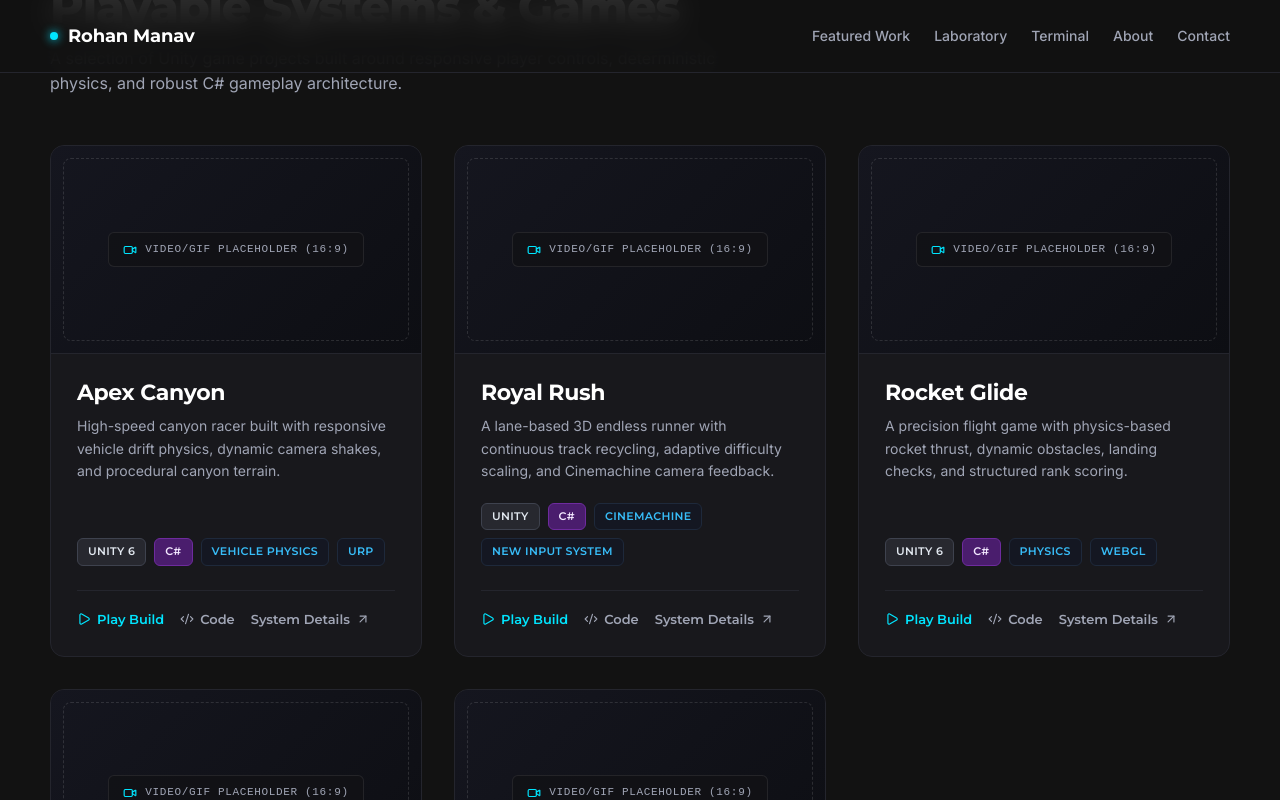
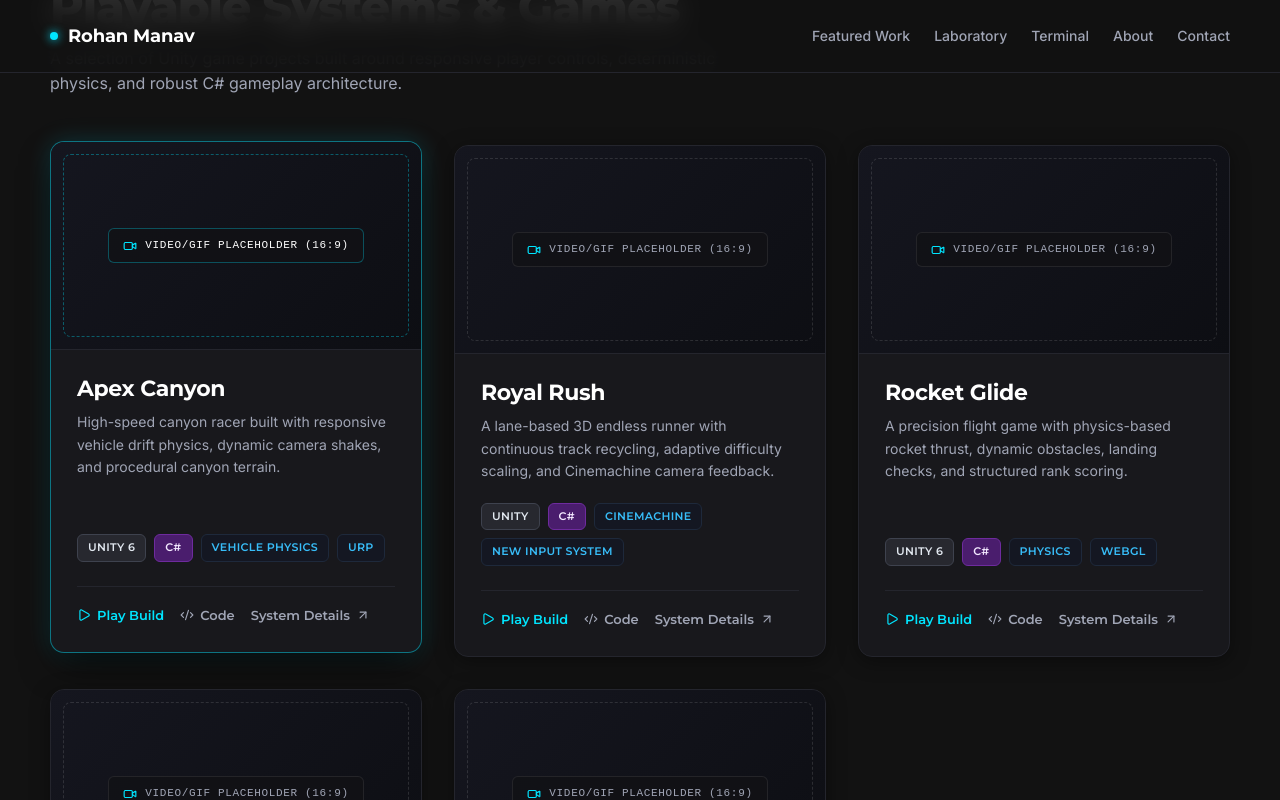
Before and after one commit to GitRohanM/rohan-manav-portfolio, a Next.js app: page / in a window 1280 px wide. In both pictures the pointer is over the element 236 px from the left and 1206 px from the top of the page. Shown: the part 806-1606 px from the top of the page. Built offline with nearby package versions, Linux system fonts and the light colour scheme.

Commit message:
feat(polish): step 4 - card hover lift transforms and glowing drop-shadows

```diff
--- a/app/globals.css
+++ b/app/globals.css
@@ -391,6 +391,10 @@ button {
   gap: 32px;
 }
 
+/* ==========================================================================
+   Step 4: Interactivity & Polish
+   Smooth lift transforms and colored glowing drop-shadows
+   ========================================================================== */
 .project-card {
   position: relative;
   display: flex;
@@ -399,6 +403,19 @@ button {
   border: 1px solid var(--border-subtle);
   border-radius: 14px;
   overflow: hidden;
+  box-shadow: 0 4px 20px rgba(0, 0, 0, 0.4);
+  transition: transform 0.3s cubic-bezier(0.2, 0.8, 0.2, 1),
+              box-shadow 0.3s cubic-bezier(0.2, 0.8, 0.2, 1),
+              border-color 0.3s cubic-bezier(0.2, 0.8, 0.2, 1);
+  will-change: transform, box-shadow;
+}
+
+/* Tactile lift with high-contrast electric cyan glow on hover */
+.project-card:hover {
+  transform: translateY(-4px);
+  border-color: rgba(0, 229, 255, 0.45);
+  box-shadow: 0 16px 36px -8px rgba(0, 0, 0, 0.75),
+              0 0 24px rgba(0, 229, 255, 0.18);
 }
 
 /* Locked 16:9 Aspect Ratio Media Placeholder */
@@ -420,6 +437,11 @@ button {
   border: 1px dashed rgba(255, 255, 255, 0.12);
   border-radius: 8px;
   pointer-events: none;
+  transition: border-color 0.3s ease;
+}
+
+.project-card:hover .media-placeholder-wireframe {
+  border-color: rgba(0, 229, 255, 0.35);
 }
 
 .media-placeholder-badge {
@@ -437,6 +459,12 @@ button {
   letter-spacing: 0.06em;
   text-transform: uppercase;
   color: var(--text-secondary);
+  transition: border-color 0.3s ease, color 0.3s ease, background-color 0.3s ease;
+}
+
+.project-card:hover .media-placeholder-badge {
+  border-color: rgba(0, 229, 255, 0.3);
+  color: var(--text-bright);
 }
 
 .media-placeholder-badge svg {
@@ -481,7 +509,7 @@ button {
   flex-grow: 1;
 }
 
-/* Color-Coded Technology Pills */
+/* Color-Coded Technology Pills with Interactive States */
 .tech-pill-list {
   display: flex;
   flex-wrap: wrap;
@@ -499,6 +527,11 @@ button {
   font-weight: 600;
   letter-spacing: 0.03em;
   text-transform: uppercase;
+  transition: transform 0.2s ease, box-shadow 0.2s ease, border-color 0.2s ease;
+}
+
+.tech-pill:hover {
+  transform: translateY(-1px);
 }
 
 /* Unity in dark grey */
@@ -508,6 +541,11 @@ button {
   border: 1px solid #3E424E;
 }
 
+.tech-pill-unity:hover {
+  border-color: #555A6A;
+  box-shadow: 0 2px 8px rgba(0, 0, 0, 0.4);
+}
+
 /* C# in deep purple */
 .tech-pill-csharp {
   background: #4A1D6D;
@@ -515,11 +553,21 @@ button {
   border: 1px solid #6E2B9E;
 }
 
+.tech-pill-csharp:hover {
+  border-color: #9333EA;
+  box-shadow: 0 0 12px rgba(123, 44, 191, 0.35);
+}
+
 /* Secondary / Engine tech */
 .tech-pill-secondary {
   background: #141722;
   color: #38BDF8;
   border: 1px solid #1E293B;
+}
+
+.tech-pill-secondary:hover {
+  border-color: #38BDF8;
+  box-shadow: 0 0 10px rgba(56, 189, 248, 0.25);
 }
 
 /* Card Action Links */
@@ -540,10 +588,12 @@ button {
   align-items: center;
   gap: 6px;
   color: var(--accent-cyan);
+  transition: color 0.2s ease, transform 0.2s ease;
 }
 
 .card-link-play:hover {
   color: #2DF1FF;
+  transform: translateX(2px);
 }
 
 .card-link-secondary {
@@ -551,10 +601,12 @@ button {
   align-items: center;
   gap: 6px;
   color: var(--text-secondary);
+  transition: color 0.2s ease, transform 0.2s ease;
 }
 
 .card-link-secondary:hover {
   color: var(--text-bright);
+  transform: translateX(2px);
 }
 
 .card-link-icon {
```
